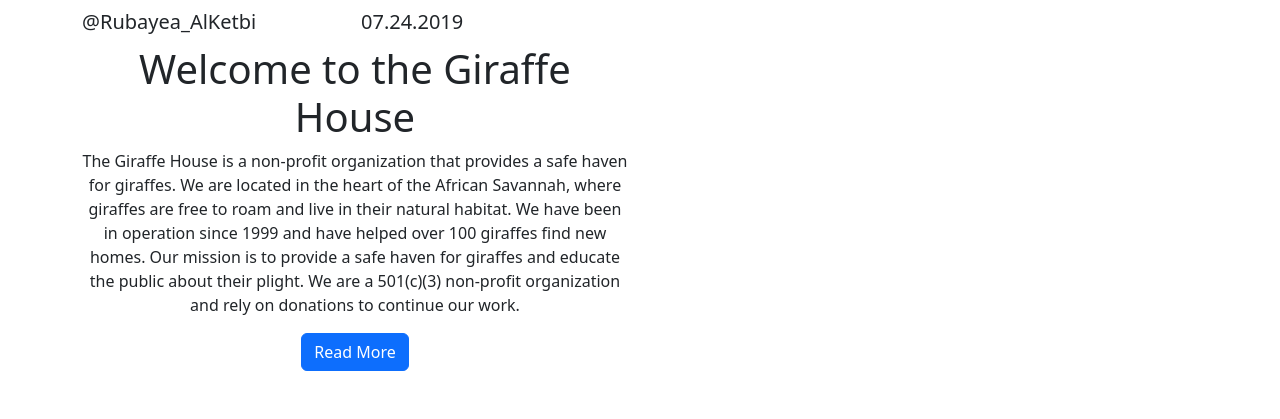
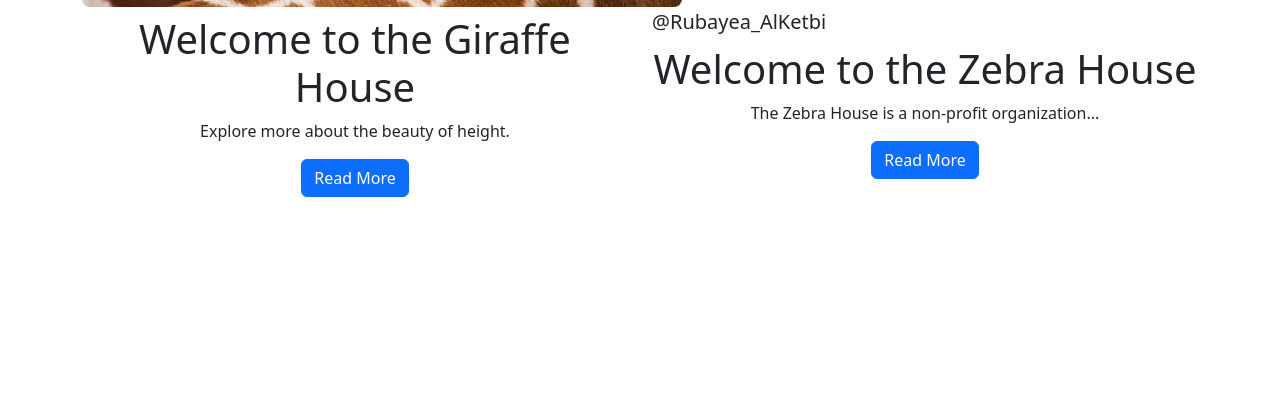
Before and after one commit to rubayeaAlketbi/Coursework_2, a Flask app: page / in a window 1280 px wide. Shown: the part 417-836 px from the top of the page. After the commit the page ends 614 px from the top, so only its background shows below. Run offline with Flask 3, Linux system fonts and the light colour scheme.

Commit message:
Update homepage and style with new images and background

```diff
--- a/CW2/app/static/CSS/style.css
+++ b/CW2/app/static/CSS/style.css
@@ -19,3 +19,12 @@
     display: block;
     border-radius: 8px;
 }
+
+/* Background image */
+.hero{
+    background-image: url("../img/jungle.jpg");
+    background-size: cover;
+    background-position: center;
+    background-repeat: no-repeat;
+    color:white;
+}
--- a/CW2/app/templates/home.html
+++ b/CW2/app/templates/home.html
@@ -15,7 +15,7 @@
   <div class="container-fluid colorGradient">
     <nav class="navbar navbar-expand-lg" data-bs-theme="dark">
         <div class="container">
-          <a class="navbar-brand fs-3" href="#">Post it 📬</a>
+          <a class="navbar-brand fs-3" href="#">Jungle 🍃</a>
           <button class="navbar-toggler" type="button" data-bs-toggle="collapse" data-bs-target="#navbarNavDropdown" aria-controls="navbarNavDropdown" aria-expanded="false" aria-label="Toggle navigation">
             <span class="navbar-toggler-icon"></span>
           </button>
@@ -25,7 +25,7 @@
                 <a class="nav-link active" aria-current="page" href="#">Home</a>
               </li>
               <li class="nav-item">
-                <a class="nav-link" href="#">Explore</a>
+                <a class="nav-link" href="{{url_for("about")}}">About</a>
               </li>
               <li class="nav-item">
                 <a class="nav-link" href="#">Accessibility</a>
--- a/CW2/app/templates/homepage.html
+++ b/CW2/app/templates/homepage.html
@@ -2,37 +2,56 @@
 {%block content%}
 <!-- Navigation Bar -->
 <div class="container-fluid my-5">
-    <!-- Article or Post Container -->
+    <!-- Main Container -->
     <div class="container">
-        <!-- Image Row -->
+        <!-- Row for Two Containers -->
         <div class="row">
+            <!-- Left Container -->
             <div class="col-md-6">
+                <!-- Left Container Content -->
+                <div class="row my-2">
+                    <div class="col-md-12">
                         <!-- Image with the 'imageResize' class -->
                         <img src="{{ url_for('static', filename='img/girraffe_p.jpg') }}" class="imageResize" alt="Giraffe">
                     </div>
                 </div>
-        <!-- Date and Title Row -->
-        <div class="ro d-flex">
-            <div class="col-md-3">
-                <!-- Date of the Article or Post -->
-                <p class="date-tag fs-5 fw-light my-2">@Rubayea_AlKetbi</p>
-            </div>
-            <div class="col-md-3">
-                <!-- Date of the Article or Post -->
-                <p class="fs-5 fw-light my-2">07.24.2019</p>
+                <div class="row text-center">
+                    <div class="col-md-12">
+                        <!-- Heading and Content -->
+                        <h1>Welcome to the Giraffe House</h1>
+                        <p>Explore more about the beauty of height.</p>
+                        <!-- Read More Button -->
+                        <a href="#" class="btn btn-primary">Read More</a>
                     </div>
                 </div>
-        <!-- Content Row -->
+            </div>
+
+            <!-- Right Container -->
+            <div class="col-md-6">
+                <div class="row">
+                    <div class="col-md-12">
+                        <!-- Image with the 'imageResize' class -->
+                        <img src="{{ url_for('static', filename='img/zebra.jpg') }}" class="imageResize" alt="Giraffe">
+                    </div>
+                </div>
+                <div class="row d-flex">
+                    <div class="col-md-12">
+                        <!-- Date and User Tag -->
+                        <p class="date-tag fs-5 my-2">@Rubayea_AlKetbi</p>
+                    </div>
+                </div>
                 <div class="row text-center">
-            <div class="col-md-6">
-                <!-- Heading -->
-                <h1>Welcome to the Giraffe House</h1>
-                <!-- Main Content Paragraph -->
-                <p>The Giraffe House is a non-profit organization that provides a safe haven for giraffes. We are located in the heart of the African Savannah, where giraffes are free to roam and live in their natural habitat. We have been in operation since 1999 and have helped over 100 giraffes find new homes. Our mission is to provide a safe haven for giraffes and educate the public about their plight. We are a 501(c)(3) non-profit organization and rely on donations to continue our work.</p>
-                <!-- Read More or Call to Action Button -->
+                    <div class="col-md-12">
+                        <!-- Heading and Content -->
+                        <h1>Welcome to the Zebra House</h1>
+                        <p>The Zebra House is a non-profit organization...</p>
+                        <!-- Read More Button -->
                         <a href="#" class="btn btn-primary">Read More</a>
                     </div>
                 </div>
             </div>
         </div>
+    </div>
+</div>
+
 {%endblock content%}
```
Lines whose indentation alone changed are shown as unchanged.
